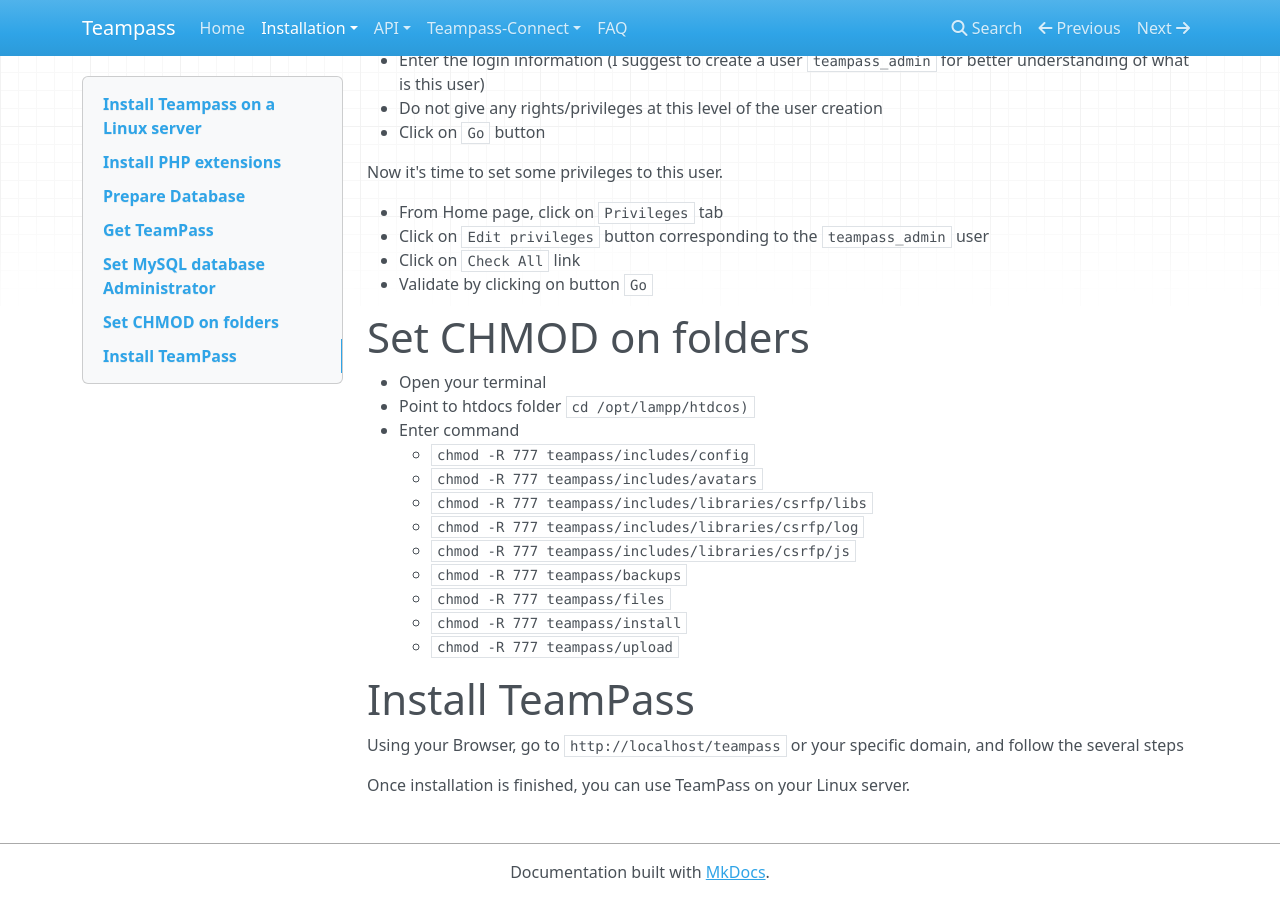
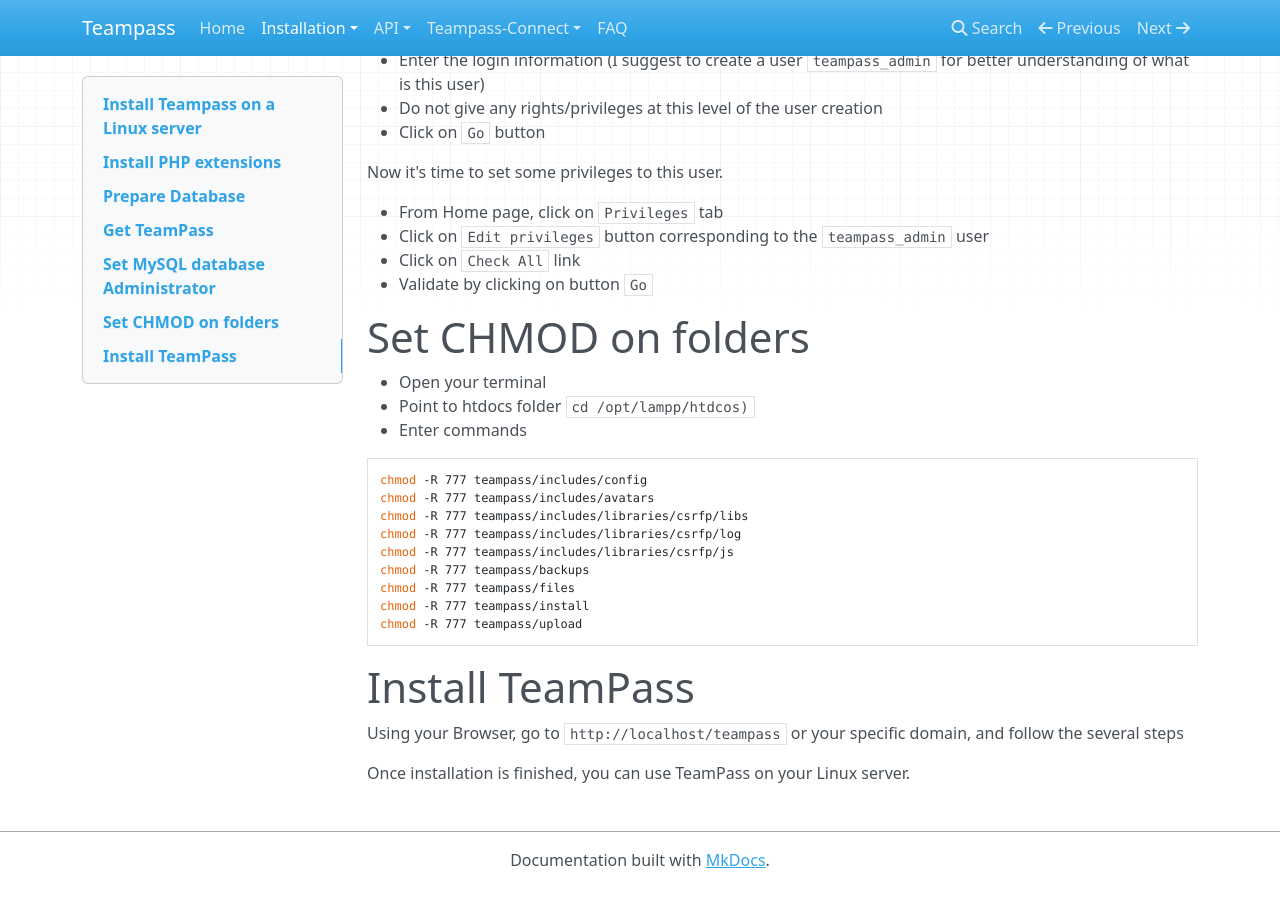
Before and after one commit to nilsteampassnet/teampass_doc, an MkDocs documentation site: the page built from docs/install/install-linux.md, in a window 1280 px wide and 900 px high, scrolled down 1008 px. Built offline with MkDocs 1.6.1, drawn with Linux system fonts in a browser that asks for light colours; nearby versions of some CDN libraries; old or Windows-style settings are respelled for this version of MkDocs.

Commit message:
Updated install-linux.md

````diff
--- a/docs/install/install-linux.md
+++ b/docs/install/install-linux.md
@@ -52,16 +52,18 @@ Now it's time to set some privileges to this user.
 
 * Open your terminal
 * Point to htdocs folder `cd /opt/lampp/htdcos)`
-* Enter command
-	* `chmod -R 777 teampass/includes/config`
-	* `chmod -R 777 teampass/includes/avatars`
-	* `chmod -R 777 teampass/includes/libraries/csrfp/libs`
-	* `chmod -R 777 teampass/includes/libraries/csrfp/log`
-	* `chmod -R 777 teampass/includes/libraries/csrfp/js`
-	* `chmod -R 777 teampass/backups`
-	* `chmod -R 777 teampass/files`
-	* `chmod -R 777 teampass/install`
-	* `chmod -R 777 teampass/upload`
+* Enter commands
+```
+chmod -R 777 teampass/includes/config
+chmod -R 777 teampass/includes/avatars
+chmod -R 777 teampass/includes/libraries/csrfp/libs
+chmod -R 777 teampass/includes/libraries/csrfp/log
+chmod -R 777 teampass/includes/libraries/csrfp/js
+chmod -R 777 teampass/backups
+chmod -R 777 teampass/files
+chmod -R 777 teampass/install
+chmod -R 777 teampass/upload
+```
 
 # Install TeamPass
 
````
